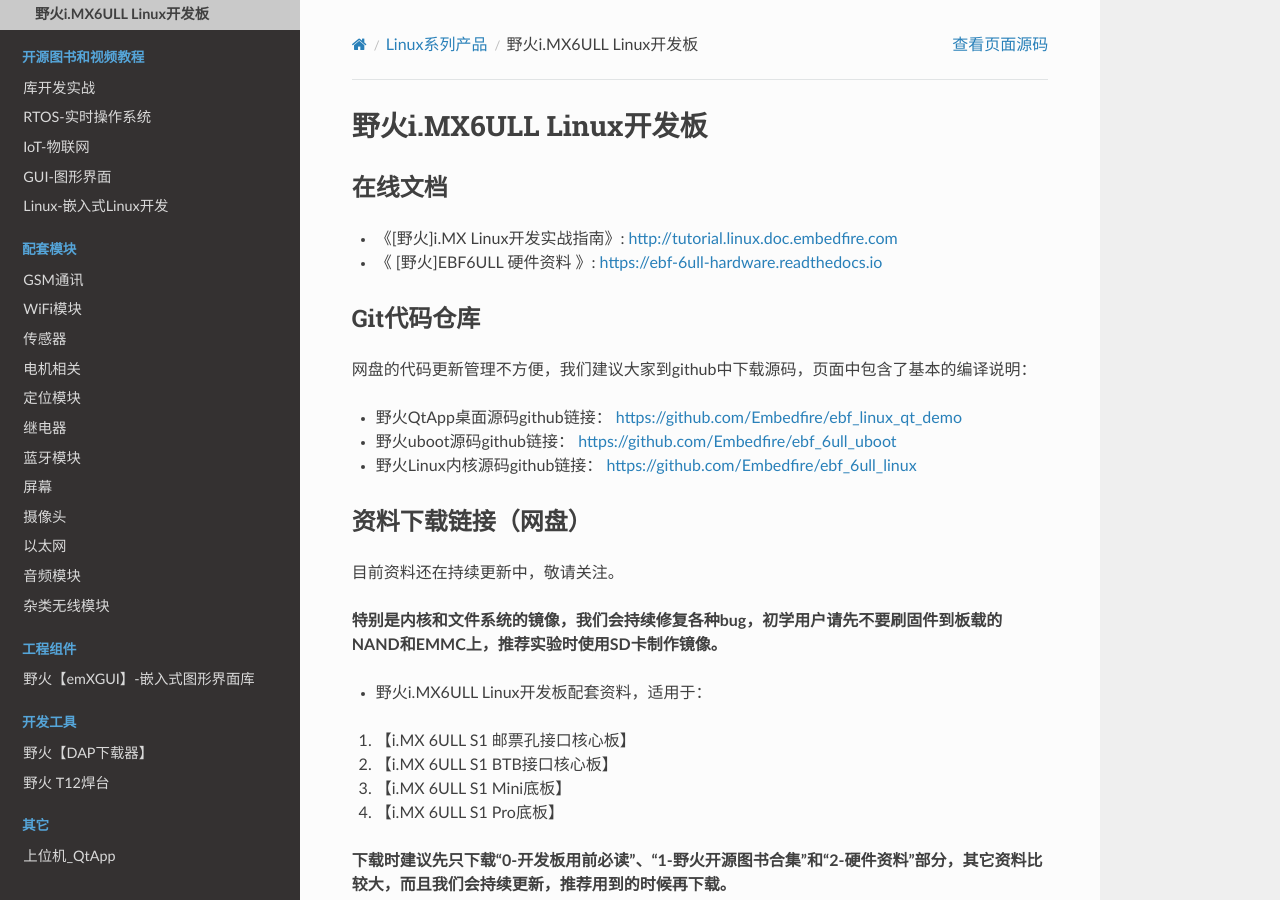
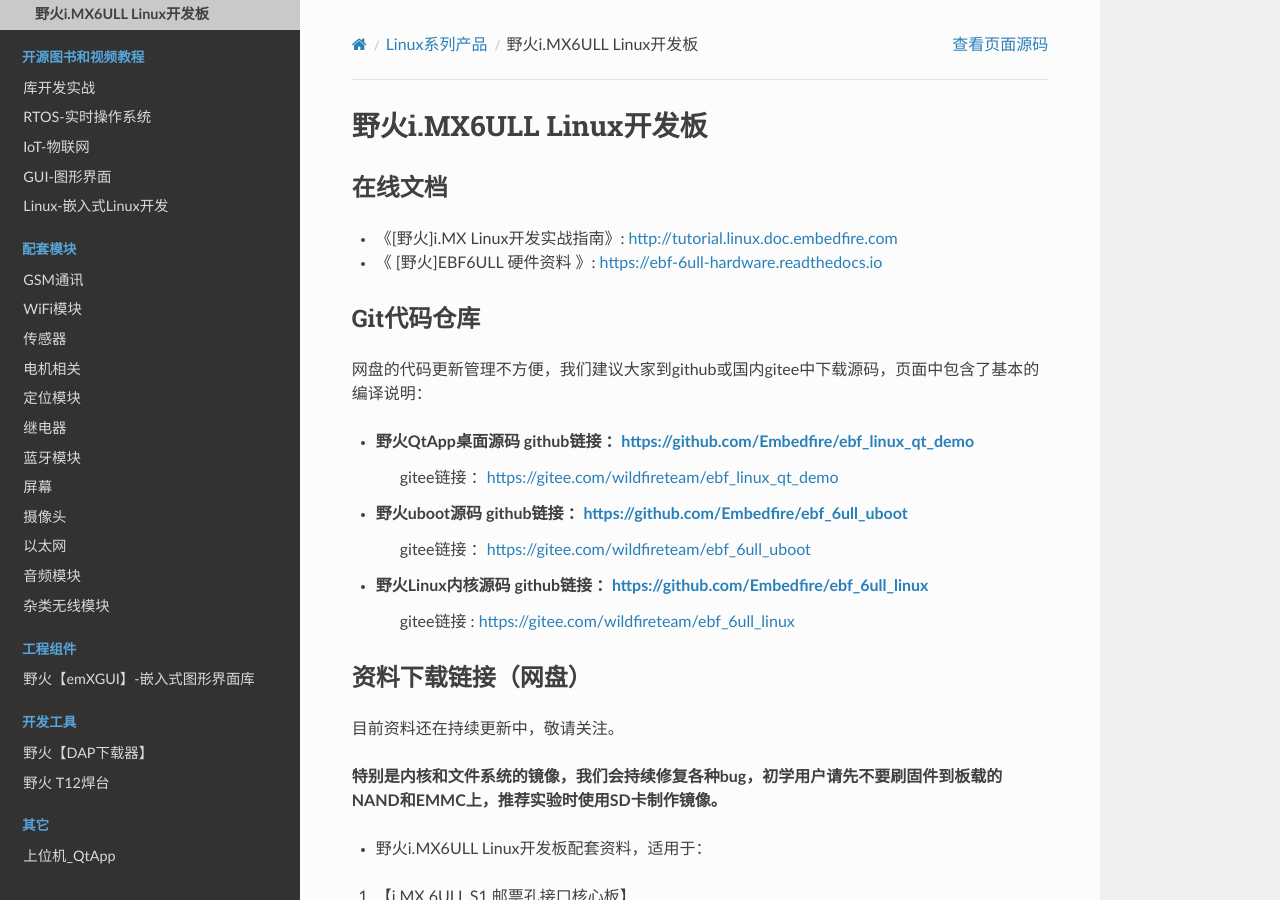
Before and after one commit to Embedfire/ebf_products, a Sphinx documentation site: the page built from documentation/linux/ebf_i.mx6ull.rst, in a window 1280 px wide and 900 px high. Built offline with Sphinx 7.4.7 and the Read the Docs theme 2.0.0, drawn with Linux system fonts in a browser that asks for light colours; pages that are not in the unit, such as notebooks, are missing from menus.

Commit message:
Update ebf_i.mx6ull.rst

```diff
--- a/documentation/linux/ebf_i.mx6ull.rst
+++ b/documentation/linux/ebf_i.mx6ull.rst
@@ -12,11 +12,18 @@
 Git代码仓库
 ----------------------
 
-网盘的代码更新管理不方便，我们建议大家到github中下载源码，页面中包含了基本的编译说明：
+网盘的代码更新管理不方便，我们建议大家到github或国内gitee中下载源码，页面中包含了基本的编译说明：
 
--  野火QtApp桌面源码github链接： https://github.com/Embedfire/ebf_linux_qt_demo
--  野火uboot源码github链接： https://github.com/Embedfire/ebf_6ull_uboot
--  野火Linux内核源码github链接： https://github.com/Embedfire/ebf_6ull_linux
+-  野火QtApp桌面源码  github链接 ：https://github.com/Embedfire/ebf_linux_qt_demo
+                     gitee链接  ：https://gitee.com/wildfireteam/ebf_linux_qt_demo
+
+-  野火uboot源码      github链接 ：https://github.com/Embedfire/ebf_6ull_uboot
+                     gitee链接  ：https://gitee.com/wildfireteam/ebf_6ull_uboot
+
+-  野火Linux内核源码  github链接 ：https://github.com/Embedfire/ebf_6ull_linux
+                     gitee链接  : https://gitee.com/wildfireteam/ebf_6ull_linux
+
+
 
 资料下载链接（网盘）
 --------------------
```
